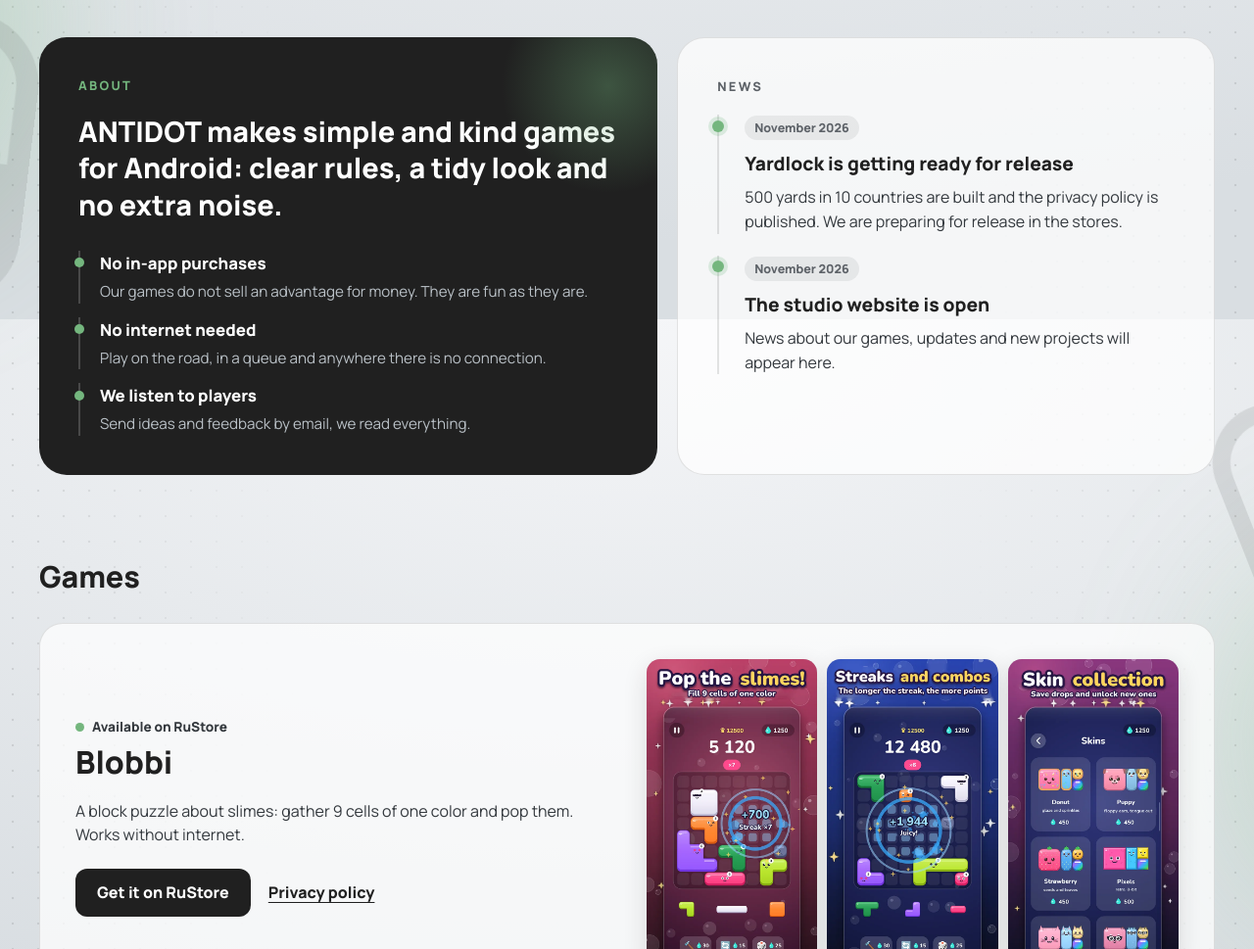
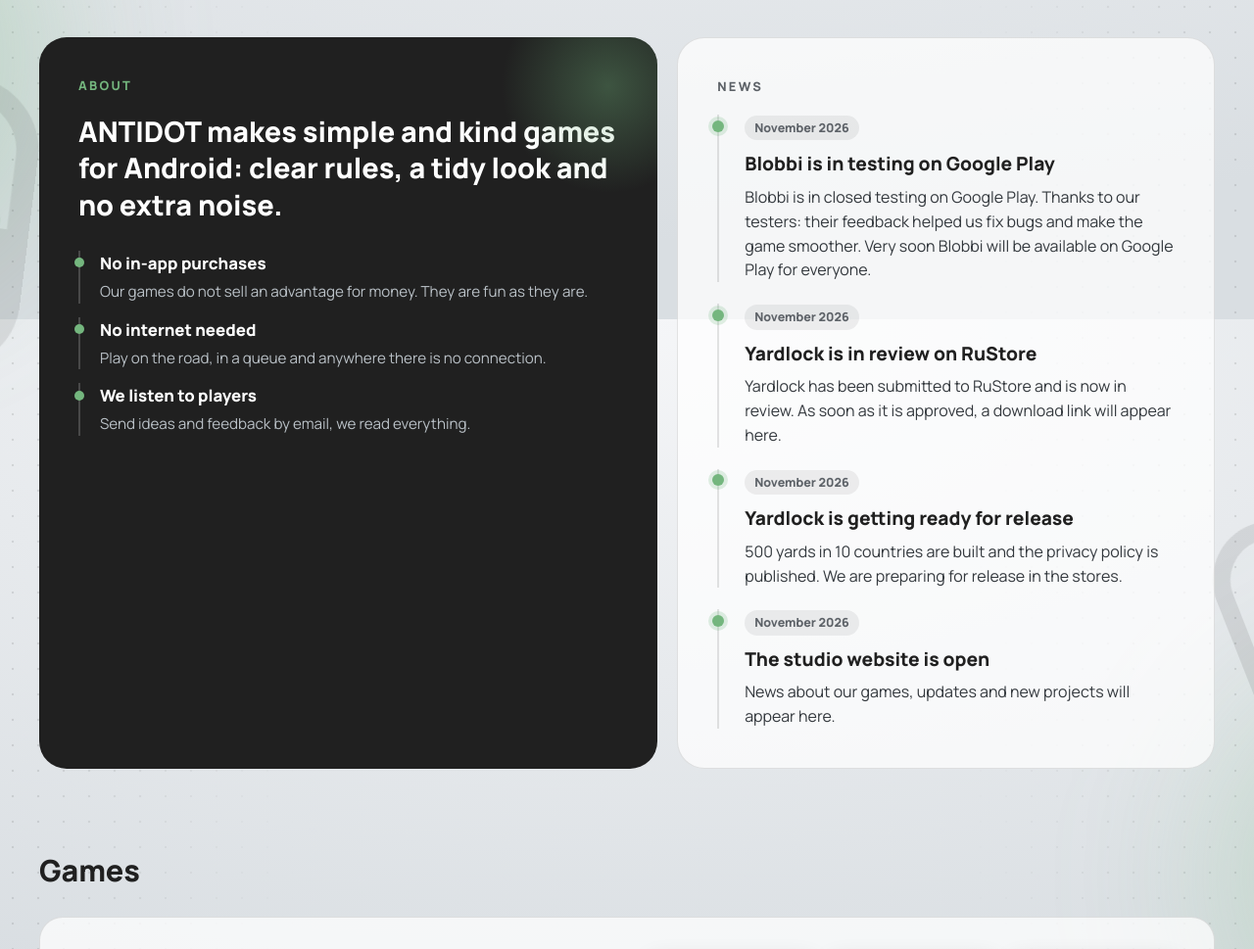
Before and after one commit to ANTIDOT529/ANTIDOT529.github.io, a plain HTML site: page index.html in a window 1280 px wide. Shown: the part 474-1443 px from the top of the page at 98% size. Drawn offline with Linux system fonts and the light colour scheme.

Commit message:
News: Blobbi in Google Play testing, Yardlock in RuStore review
Co-Authored-By: Claude Opus 5.5 <noreply@anthropic.com>

```diff
--- a/blobbi/index.html
+++ b/blobbi/index.html
@@ -121,6 +121,6 @@
   </div>
   <div class="wrap foot-end">2026 ANTIDOT</div>
 </footer>
-<script src="../i18n.js?v=2"></script>
+<script src="../i18n.js?v=3"></script>
 </body>
 </html>
--- a/i18n.js
+++ b/i18n.js
@@ -19,6 +19,11 @@
     'Ноябрь 2026': 'November 2026',
     'Yardlock готовится к выходу': 'Yardlock is getting ready for release',
     '500 дворов в 10 странах собраны, политика конфиденциальности опубликована. Идёт подготовка к публикации в магазинах.': '500 yards in 10 countries are built and the privacy policy is published. We are preparing for release in the stores.',
+    'Blobbi на тестировании в Google Play': 'Blobbi is in testing on Google Play',
+    'Blobbi проходит закрытое тестирование в Google Play. Спасибо тестерам: по их отзывам мы исправили ошибки и сделали игру плавнее. Совсем скоро Blobbi выйдет в Google Play для всех.': 'Blobbi is in closed testing on Google Play. Thanks to our testers: their feedback helped us fix bugs and make the game smoother. Very soon Blobbi will be available on Google Play for everyone.',
+    'Yardlock на модерации в RuStore': 'Yardlock is in review on RuStore',
+    'Yardlock отправлен в RuStore и проходит модерацию. Как только игру одобрят, здесь появится ссылка для скачивания.': 'Yardlock has been submitted to RuStore and is now in review. As soon as it is approved, a download link will appear here.',
+    'На модерации в RuStore': 'In review on RuStore',
     'Открылся сайт студии': 'The studio website is open',
     'Здесь будут новости об играх, обновлениях и новых проектах.': 'News about our games, updates and new projects will appear here.',
     'Доступна в RuStore': 'Available on RuStore',
--- a/index.html
+++ b/index.html
@@ -64,6 +64,16 @@
       <ol class="timeline">
         <li>
           <time datetime="2026-11">Ноябрь 2026</time>
+          <h3>Blobbi на тестировании в Google Play</h3>
+          <p>Blobbi проходит закрытое тестирование в Google Play. Спасибо тестерам: по их отзывам мы исправили ошибки и сделали игру плавнее. Совсем скоро Blobbi выйдет в Google Play для всех.</p>
+        </li>
+        <li>
+          <time datetime="2026-11">Ноябрь 2026</time>
+          <h3>Yardlock на модерации в RuStore</h3>
+          <p>Yardlock отправлен в RuStore и проходит модерацию. Как только игру одобрят, здесь появится ссылка для скачивания.</p>
+        </li>
+        <li>
+          <time datetime="2026-11">Ноябрь 2026</time>
           <h3>Yardlock готовится к выходу</h3>
           <p>500 дворов в 10 странах собраны, политика конфиденциальности опубликована. Идёт подготовка к публикации в магазинах.</p>
         </li>
@@ -98,7 +108,7 @@
 
       <article class="card flip">
         <div>
-          <p class="tag"><i class="soon"></i>Скоро в магазинах</p>
+          <p class="tag"><i class="soon"></i>На модерации в RuStore</p>
           <h3><a class="stretch" href="yardlock/">Yardlock</a></h3>
           <p>Выведи машины из тесного двора: 500 дворов в 10 странах, кот и бабушка на дороге. Играть можно без интернета.</p>
           <div class="links">
@@ -140,6 +150,6 @@
   </div>
   <div class="wrap foot-end">2026 ANTIDOT</div>
 </footer>
-<script src="i18n.js?v=2"></script>
+<script src="i18n.js?v=3"></script>
 </body>
 </html>
```
Also changed, not shown: yardlock/index.html (+2 -2 lines).
